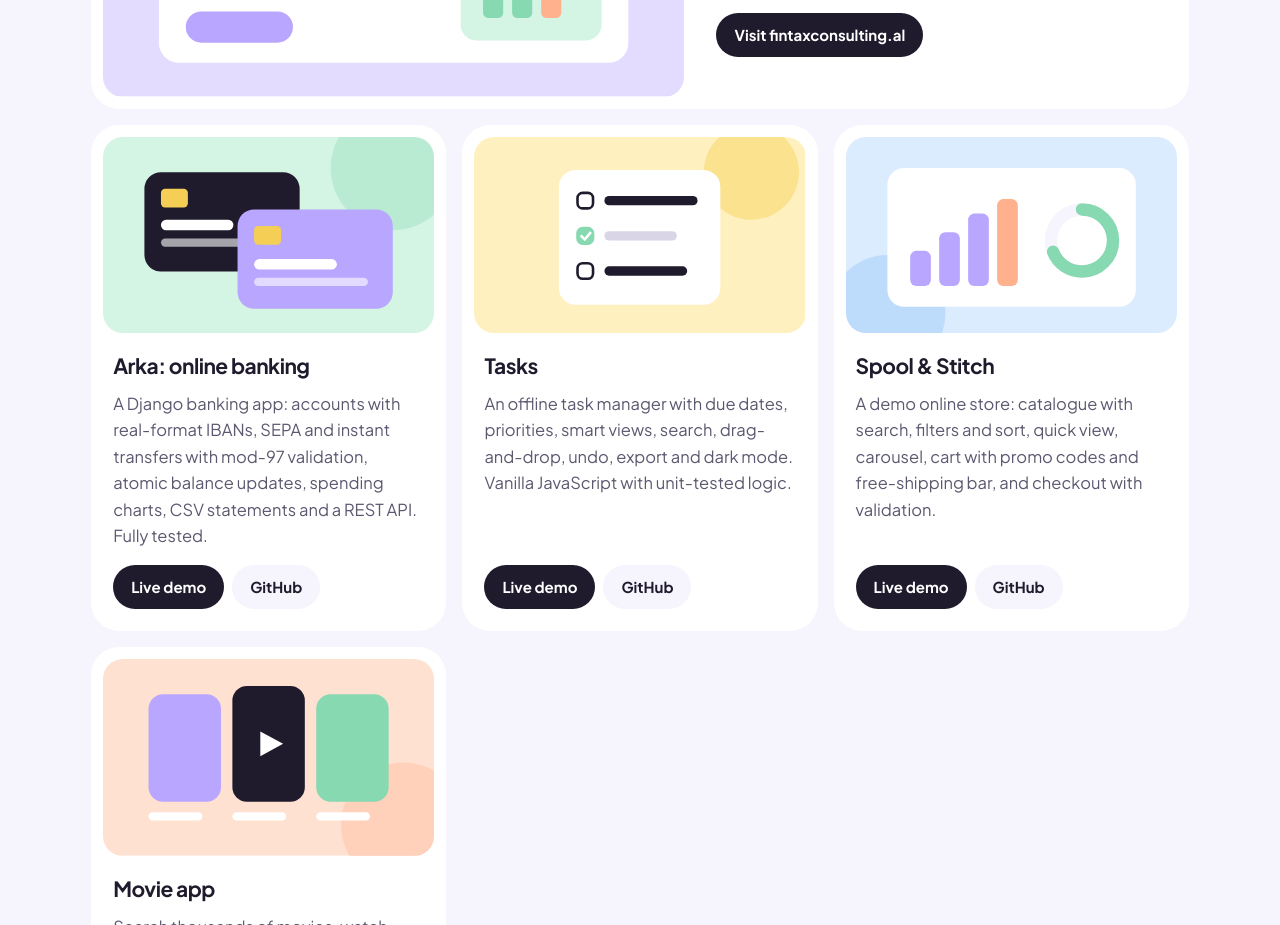
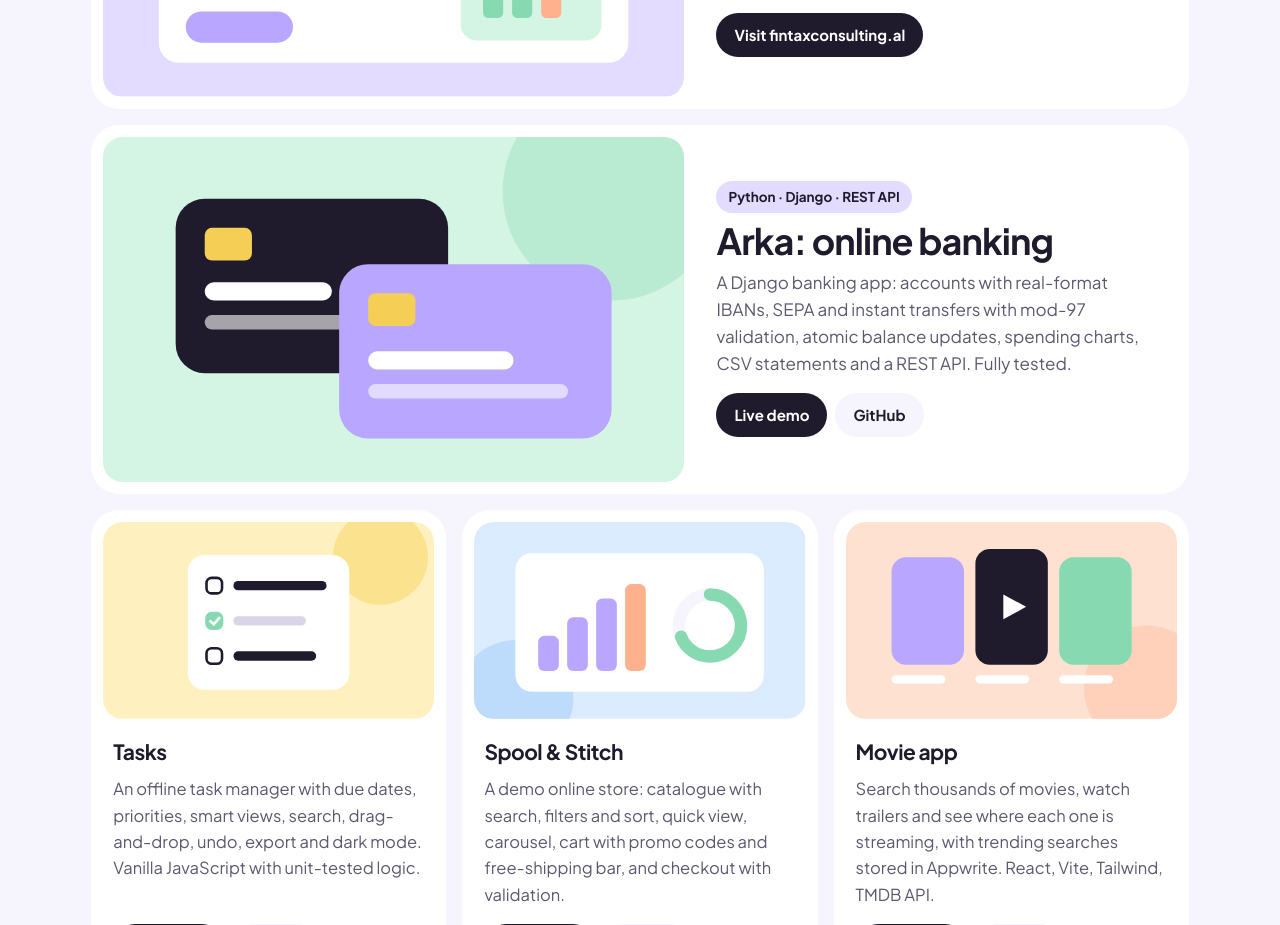
Before and after one commit to ida-eng/portfolio, a plain HTML site: page index.html in a window 1280 px wide. Shown: the part 2252-3177 px from the top of the page. Drawn offline with Linux system fonts and the light colour scheme.

Commit message:
Feature the Django banking app
Co-Authored-By: Claude Opus 5.5 <noreply@anthropic.com>
Claude-Session: https://claude.ai/code/session_016LVbnn2XT4DwDNpXTafRM5

```diff
--- a/index.html
+++ b/index.html
@@ -204,9 +204,9 @@ footer .wrap{display:flex;justify-content:space-between;gap:12px;flex-wrap:wrap}
         <div><span class="badge">Client project · Live</span><h3>Fin &amp; Tax Consulting</h3><p>Designed and built the website for Fin &amp; Tax Consulting, a consulting business in Albania. Responsive on phone and desktop, and live on its own domain.</p>
         <div class="links"><a href="https://fintaxconsulting.al/">Visit fintaxconsulting.al</a></div></div>
       </article>
-      <article class="p">
+      <article class="p feat">
         <svg viewBox="0 0 320 190" aria-hidden="true"><rect width="320" height="190" fill="var(--mint)"/><circle cx="280" cy="30" r="60" fill="var(--mint2)" opacity=".35"/><rect x="40" y="34" width="150" height="96" rx="16" fill="var(--ink)"/><rect x="56" y="50" width="26" height="18" rx="4" fill="var(--butter2)"/><rect x="56" y="98" width="110" height="8" rx="4" fill="#fff" opacity=".6"/><rect x="56" y="80" width="70" height="10" rx="5" fill="#fff"/><rect x="130" y="70" width="150" height="96" rx="16" fill="var(--lav2)"/><rect x="146" y="86" width="26" height="18" rx="4" fill="var(--butter2)"/><rect x="146" y="118" width="80" height="10" rx="5" fill="#fff"/><rect x="146" y="136" width="110" height="8" rx="4" fill="#fff" opacity=".6"/></svg>
-        <div><h3>Arka: online banking</h3><p>A Django banking app: accounts with real-format IBANs, SEPA and instant transfers with mod-97 validation, atomic balance updates, spending charts, CSV statements and a REST API. Fully tested.</p>
+        <div><span class="badge" style="background:var(--lav)">Python · Django · REST API</span><h3>Arka: online banking</h3><p>A Django banking app: accounts with real-format IBANs, SEPA and instant transfers with mod-97 validation, atomic balance updates, spending charts, CSV statements and a REST API. Fully tested.</p>
         <div class="links"><a href="https://arka-bank.onrender.com">Live demo</a><a href="https://github.com/ida-eng/banking-app">GitHub</a></div></div>
       </article>
       <article class="p">
```
